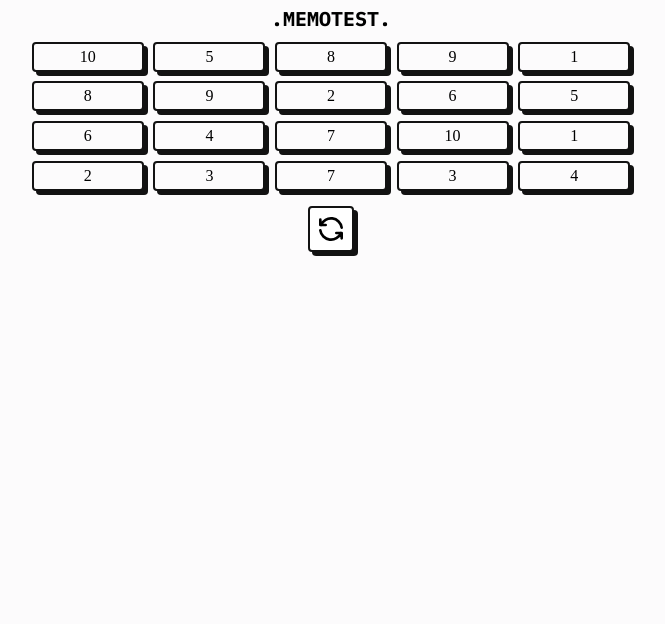
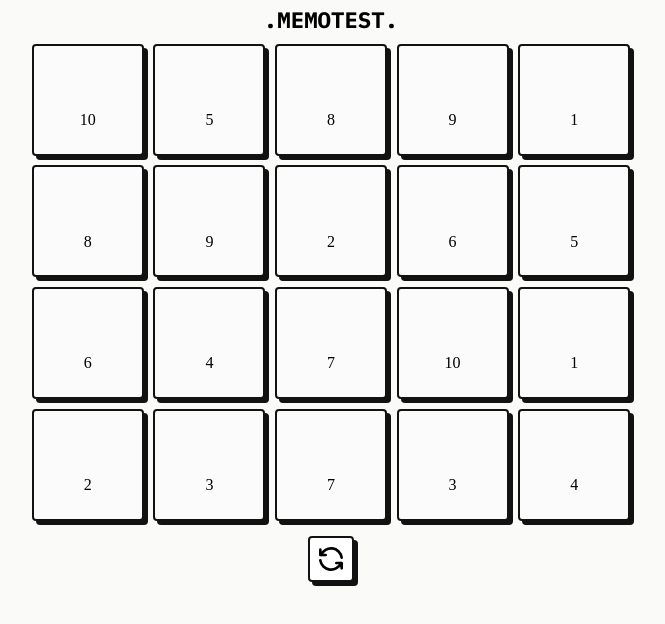
Before and after one commit to CiroMirkin/memotest_TS, a website built with Vite: page index.html in a window 1280 px wide. Shown: the whole page, without its empty margins (309-974 px from the left). Built offline with nearby package versions, Linux system fonts and the light colour scheme; files whose address does not match are found by name.

Commit message:
change: css styles

```diff
--- a/src/style.css
+++ b/src/style.css
@@ -1,8 +1,13 @@
 * {box-sizing: border-box; margin: 0;padding: 0;}
 
 /* #212121 */
+::selection {
+    background-color: #FD773995;
+    color: #000;
+}
+
 body {
-    background-color: #FCFBFC;
+    background-color: #FAFAF9;
 }
 
 header {
@@ -13,19 +18,21 @@ header {
 }
 header h1 {
     font-family: 'IBM Plex Mono', monospace;
-    font-size: 2.5ch;
+    font-size: 2.8ch;
     text-transform: uppercase;
     font-weight: 700;
+    color: #000;
 }
 
 main {
-    width: 100%;
+    width: auto;
     display: grid;
     place-items: center;
 }
 
 .board {
     width: auto;
+    min-width: 500px;
     padding: 0 5px;
     margin: 0;
 
@@ -37,6 +44,7 @@ main {
 
 .index {
     width: 7rem;
+    height: 7rem;
     margin: 0.30rem;
     padding: 4px;
 
@@ -51,20 +59,21 @@ main {
     transition: transform 50ms, box-shadow 50ms;
 }
 .index--selected {
-    border: solid 0.125rem #121212a6;
-    box-shadow: 0.25rem 0.25rem #121212a6;
+    background-color: #fd773985;
+    border: solid 0.125rem #12121285;
+    box-shadow: 0.25rem 0.25rem #12121285;
 }
 .index--selected .index__img {
     opacity: 0.7;
 }
 .index--no-selected:hover {
-    transform: translate(0.125rem, 0.125rem);
-    box-shadow: 0.125rem 0.125rem #121212;
+    background-color: #023eae;
 }
 .index__img {
     object-fit: contain;
     width: 100%;
     height: auto;
+    opacity: 1;
 }
 .index--no-selected .index__img {
     opacity: 0;
```
